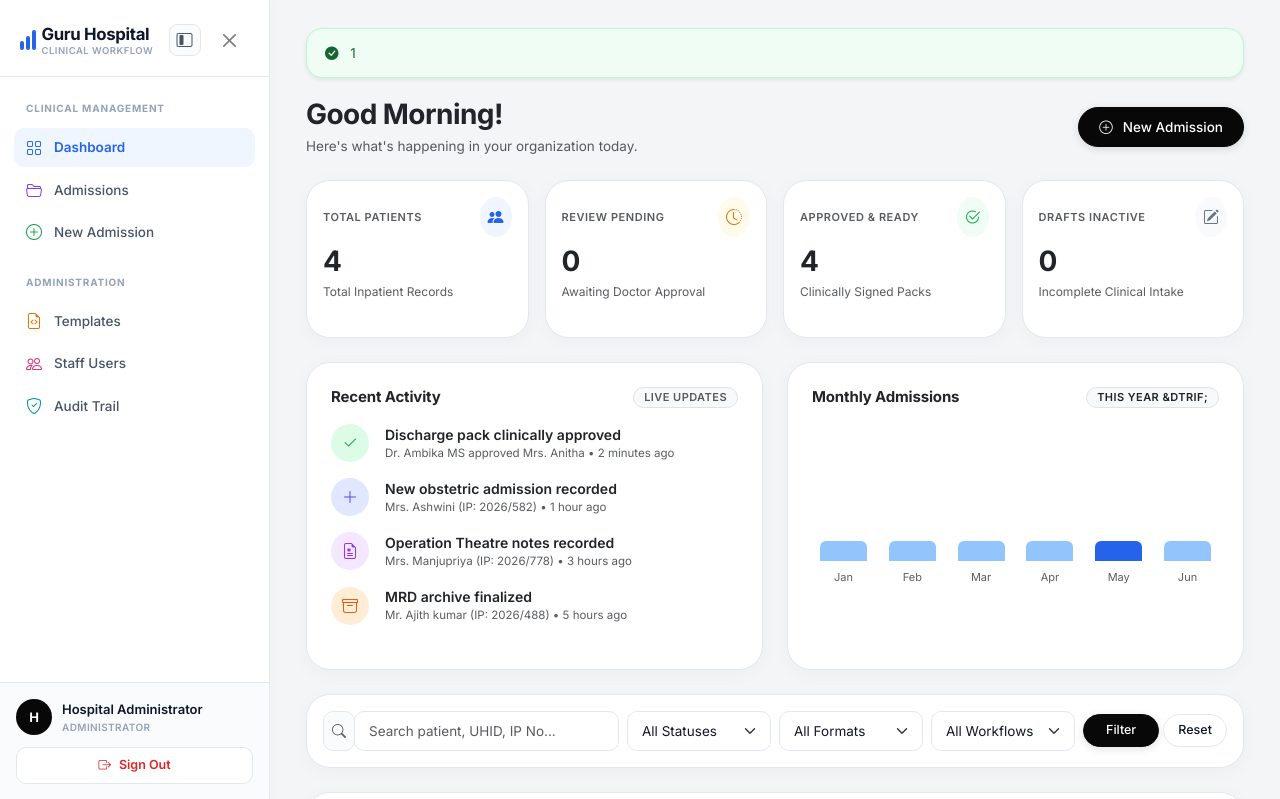
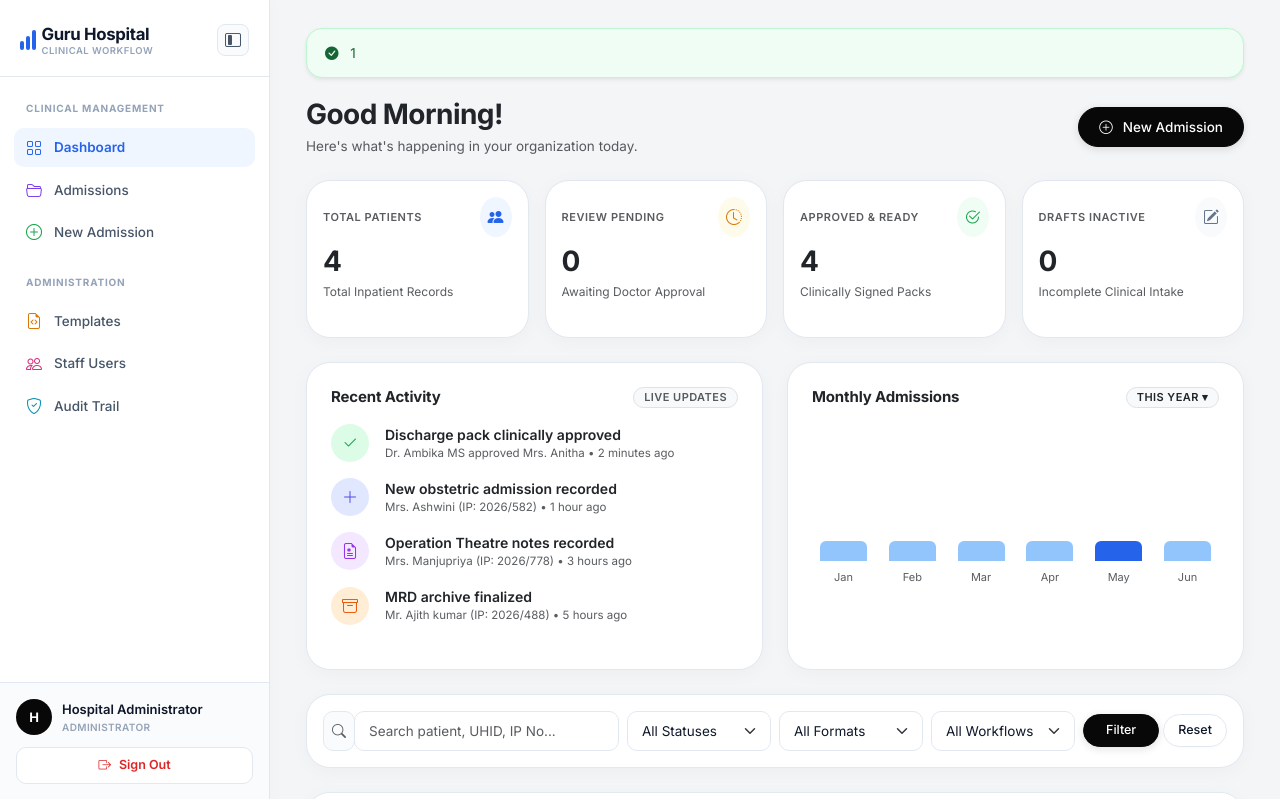
Before and after one commit to pushpaasabari/Guru_Hospital_Laravel_Blade_Design, a Laravel app: page /dashboard in a window 1280 px wide. Shown: the top 799 px of the page. Run offline with Laravel 12, Linux system fonts and the light colour scheme; a user stored in the database is signed in; data comes from the database, SQL or seed files in the repository; style sheets or scripts are compiled from the project's sources; some libraries are stand-ins or nearby versions.

Commit message:
fix(ui): remove redundant close button from sidebar header and clean up badge entities

```diff
--- a/resources/js/Components/Sidebar.tsx
+++ b/resources/js/Components/Sidebar.tsx
@@ -103,10 +103,10 @@ export default function Sidebar({ collapsed = false, onToggleCollapse }: Sidebar
             </Link>
 
             <div className="d-flex align-items-center">
-              {/* Left Menu Hide / Expand Button for Desktop */}
+              {/* Left Menu Hide / Expand Button */}
               {onToggleCollapse && (
                 <button
-                  className="fg-sidebar-hide-btn d-none d-lg-inline-flex"
+                  className="fg-sidebar-hide-btn"
                   type="button"
                   onClick={onToggleCollapse}
                   title={collapsed ? "Expand sidebar menu" : "Collapse to icon menu"}
@@ -115,14 +115,6 @@ export default function Sidebar({ collapsed = false, onToggleCollapse }: Sidebar
                   <i className={`bi ${collapsed ? 'bi-chevron-right' : 'bi-layout-sidebar-inset'}`}></i>
                 </button>
               )}
-
-              {/* Mobile close button inside sidebar */}
-              <button
-                className="btn btn-sm btn-close d-lg-none ms-2"
-                type="button"
-                onClick={closeMobile}
-                aria-label="Close"
-              ></button>
             </div>
           </div>
 
--- a/resources/js/Pages/Dashboard.tsx
+++ b/resources/js/Pages/Dashboard.tsx
@@ -250,7 +250,7 @@ export default function Dashboard({ counts, admissions, filters = {}, auth }: Pr
                 Monthly Admissions
               </h5>
               <span className="badge bg-light text-dark border fw-medium" style={{ fontSize: '11px' }}>
-                This Year &dtrif;
+                This Year ▾
               </span>
             </div>
 
--- a/resources/views/layouts/app.blade.php
+++ b/resources/views/layouts/app.blade.php
@@ -46,11 +46,10 @@
                     </div>
                 </a>
                 <div class="d-flex align-items-center">
-                    <!-- Left Menu Hide / Expand Button for Desktop -->
-                    <button class="fg-sidebar-hide-btn d-none d-lg-inline-flex" id="hideSidebarBtn" type="button" title="Collapse to icon menu" aria-label="Collapse to icon menu">
+                    <!-- Left Menu Hide / Expand Button -->
+                    <button class="fg-sidebar-hide-btn" id="hideSidebarBtn" type="button" title="Collapse to icon menu" aria-label="Collapse to icon menu">
                         <i class="bi bi-layout-sidebar-inset" id="hideSidebarIcon"></i>
                     </button>
-                    <button class="btn btn-sm btn-close d-lg-none ms-2" type="button" data-bs-toggle="collapse" data-bs-target="#mobileSidebar" aria-label="Close"></button>
                 </div>
             </div>
 
```
Also changed, not shown: resources/scripts/generate-pdf.js (line endings or trailing spaces).
